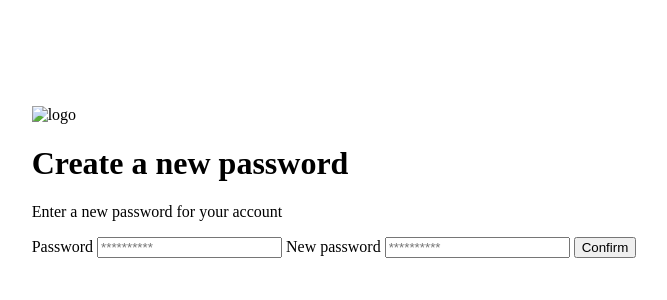
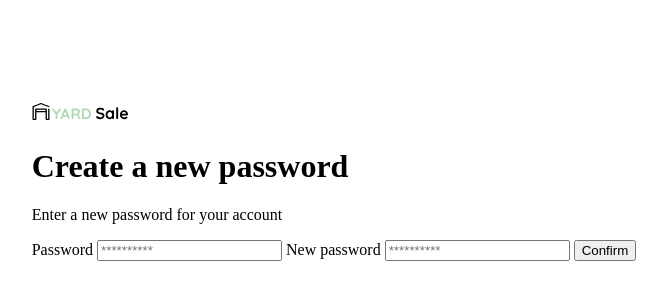
Before and after one commit to johdasgran/yard-sale, a plain HTML site: page new-password.html in a window 1280 px wide. Shown: the part 218-518 px from the top of the page, without its empty margins (306-973 px from the left). Drawn offline with Linux system fonts and the light colour scheme.

Commit message:
rename icons and logos

```diff
--- a/new-password.html
+++ b/new-password.html
@@ -32,7 +32,7 @@
 <body>
     <div class="login">
         <div class="form-container">
-            <img src="" alt="logo" class="logo">
+            <img src="./logos/logo_yard_sale.svg" alt="logo" class="logo">
 
             <h1 class="title">Create a new password</h1>
             <p class="subtitle">Enter a new password for your account</p>
```
Also changed, not shown: icons/bt_add_to_cart.svg (renamed from icons/Platzi_YardSale_Icons/bt_add_to_cart.svg), icons/bt_added_to_cart.svg (renamed from icons/Platzi_YardSale_Icons/bt_added_to_cart.svg), icons/email.svg (renamed from icons/Platzi_YardSale_Icons/email.svg), icons/flechita.svg (renamed from icons/Platzi_YardSale_Icons/flechita.svg), icons/icon_close.png (renamed from icons/Platzi_YardSale_Icons/icon_close.png), icons/icon_menu.svg (renamed from icons/Platzi_YardSale_Icons/icon_menu.svg), icons/icon_shopping_cart.svg (renamed from icons/Platzi_YardSale_Icons/icon_shopping_cart.svg), icons/icon_shopping_cart_notification.svg (renamed from icons/Platzi_YardSale_Icons/icon_shopping_cart_notification.svg), logos/favicon_bota_fora.svg (renamed from logos/Platzi_YardSale_Logos/favicon_bota_fora.svg), logos/favicon_yard_sale.svg (renamed from logos/Platzi_YardSale_Logos/favicon_yard_sale.svg), logos/logo_bota_fora.svg (renamed from logos/Platzi_YardSale_Logos/logo_bota_fora.svg), logos/logo_yard_sale.svg (renamed from logos/Platzi_YardSale_Logos/logo_yard_sale.svg).
